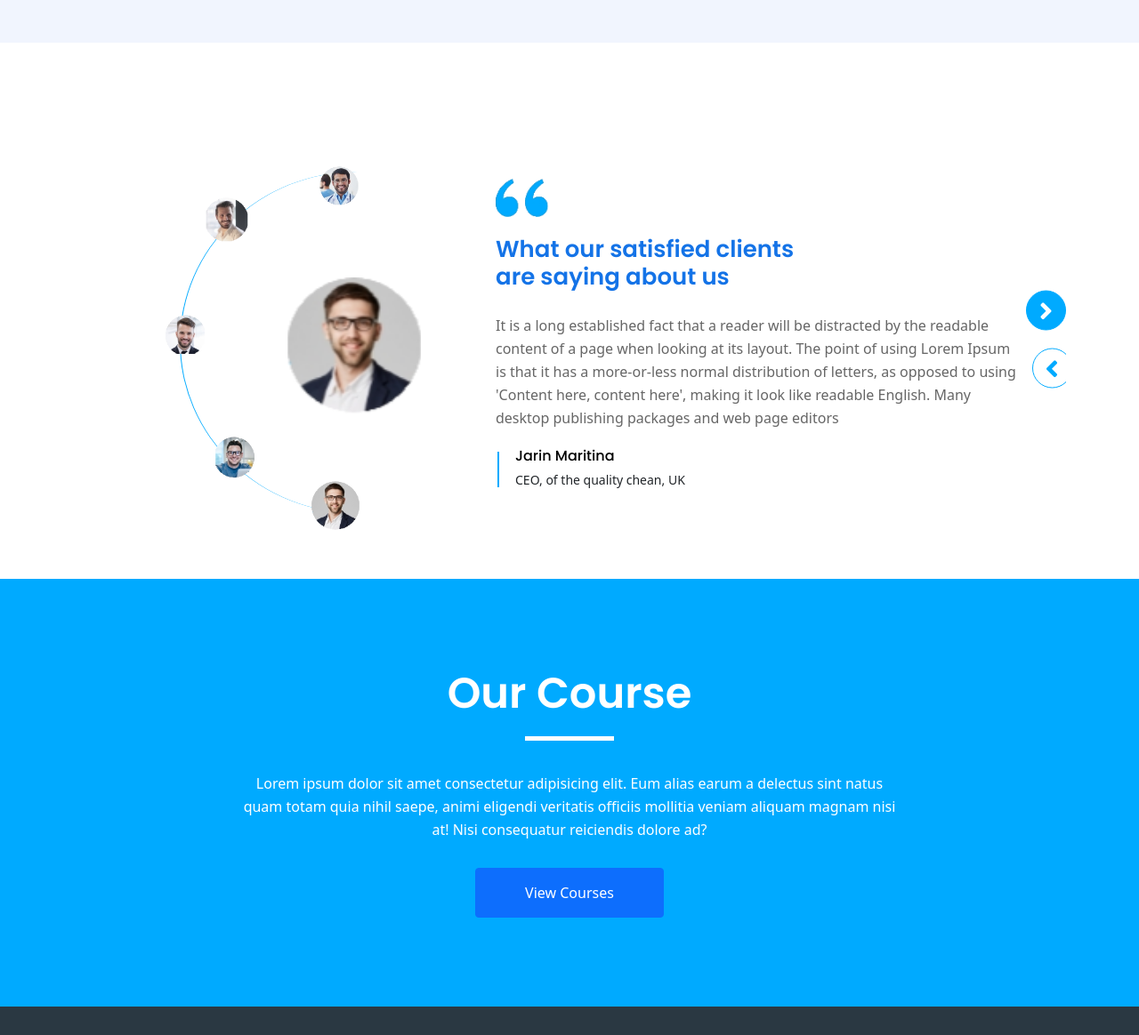
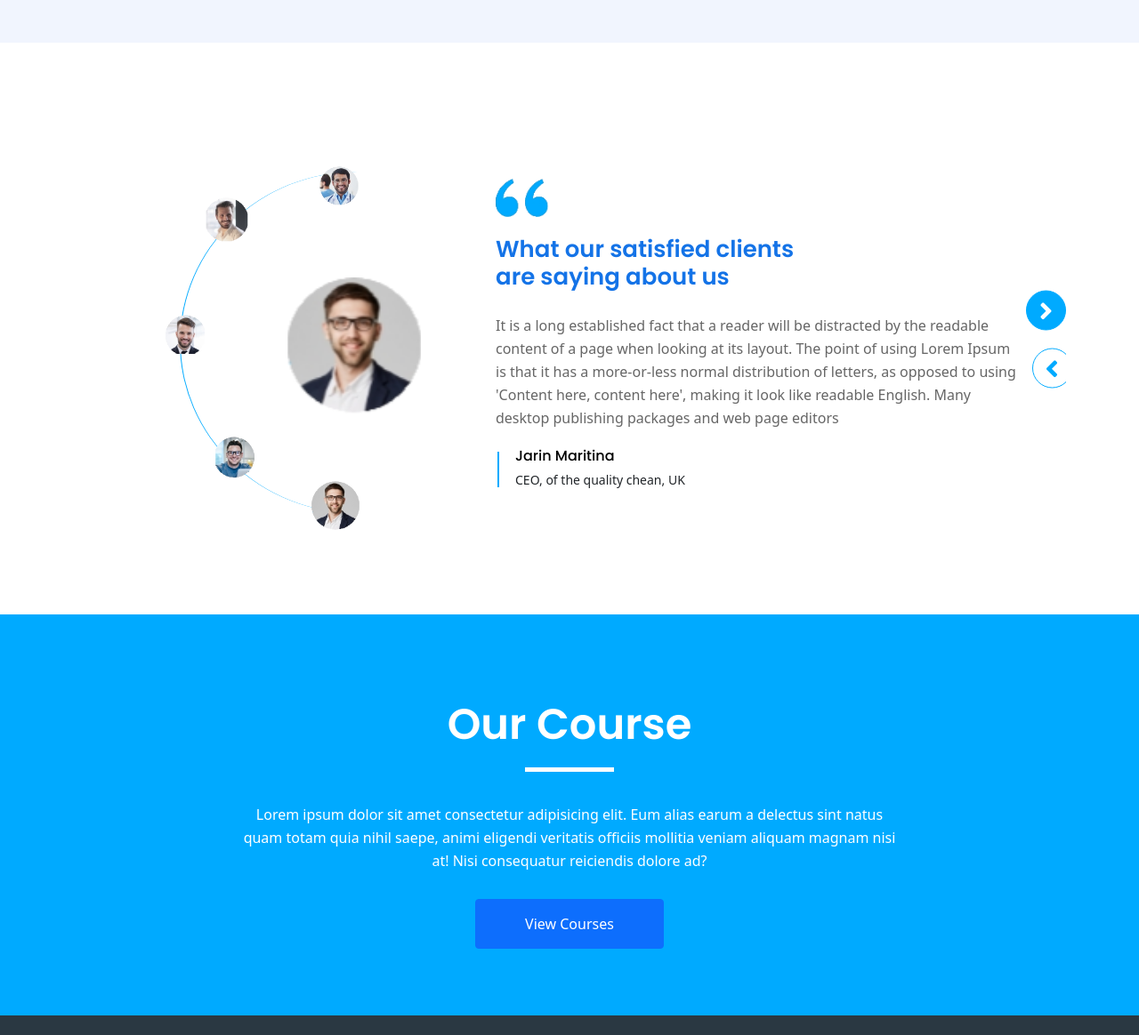
Before and after one commit to developerTajul/designOriel, a website with bundled scripts: page index.html in a window 1280 px wide. Shown: the part 3129-4293 px from the top of the page at 89% size. Built offline with nearby package versions, Linux system fonts and the light colour scheme; files whose address does not match are found by name.

Commit message:
testimonial code changed

```diff
--- a/assets/scss/_testimonial.scss
+++ b/assets/scss/_testimonial.scss
@@ -2,7 +2,6 @@
     Testimonial Section
  ------------------------------------ */
 .testimonial-section{
-  padding: 100px 0px;
   position: relative;
   overflow: hidden;
   z-index: 9;
--- a/index.html
+++ b/index.html
@@ -456,7 +456,7 @@
 
 
         <!-- testimonial-sections starts-->
-        <section class="testimonial-section">
+        <section class="testimonial-section pt-100 pb-140">
             <div class="container">
                 <div class="row">
                     <div class="col-lg-5 col-md-5">
@@ -604,10 +604,10 @@
 
 
         <!-- cta-area section starts -->
-        <div class="cta-area style-2 pt-100 pb-100">
+        <div class="cta-area style-2 pt-95 pb-75">
             <div class="container">
                 <div class="row">
-                    <div class="col-xxl-8 col-xl-8 col-lg-8 col-md-8 col-sm-12 offset-xxl-2 offset-xl-2">
+                    <div class="col-xxl-10 col-xl-8 col-lg-8 col-md-8 col-sm-12 offset-xxl-1 offset-xl-2">
                         <div class="cta-text text-center">
                             <h2>our course</h2>
                             <p>Lorem ipsum dolor sit amet consectetur adipisicing elit. Eum alias earum a delectus sint natus quam totam quia nihil saepe, animi eligendi veritatis officiis mollitia veniam aliquam magnam nisi at! Nisi consequatur reiciendis dolore ad?</p>
```
Also changed, not shown: css/style.css.
